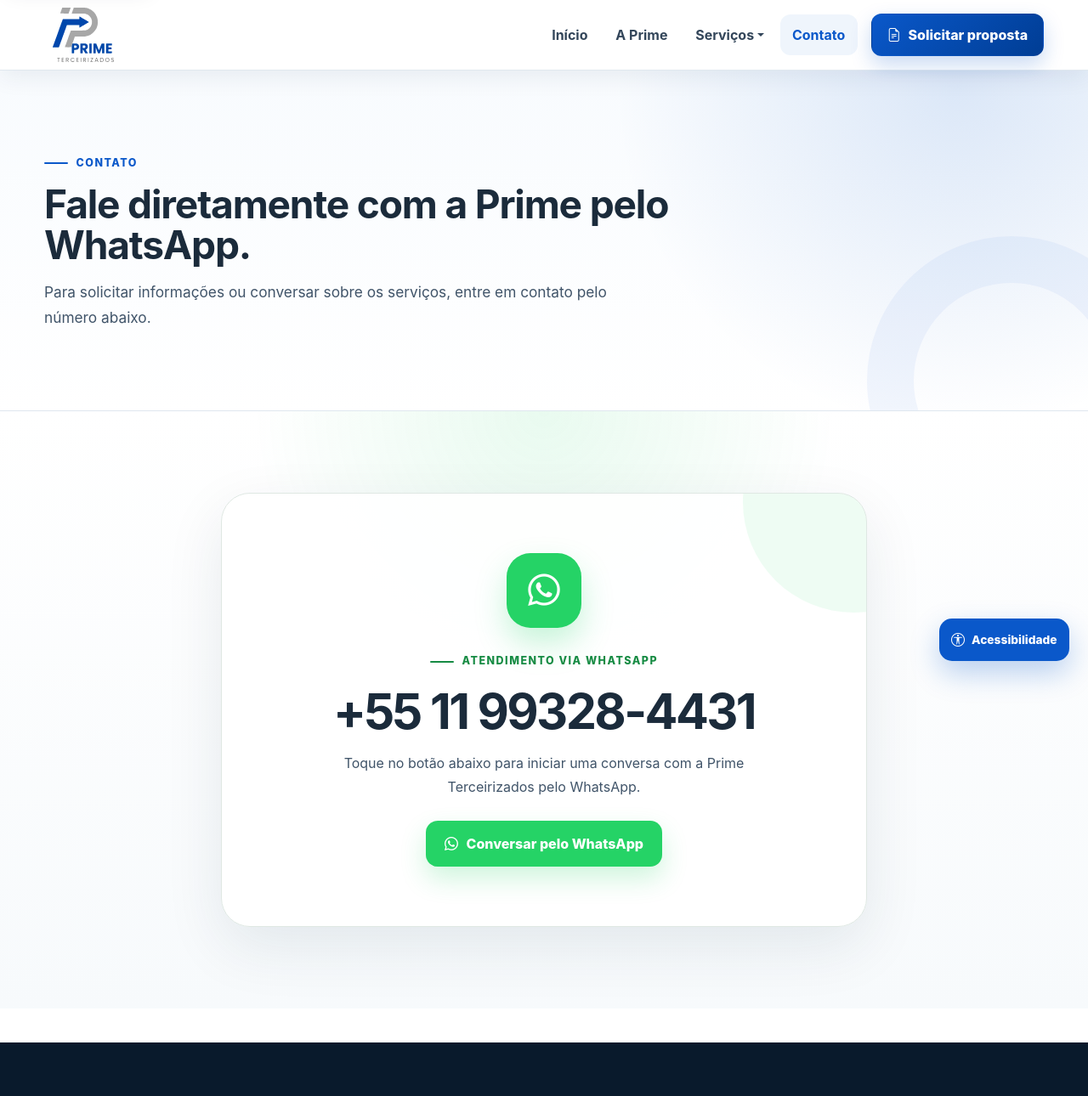
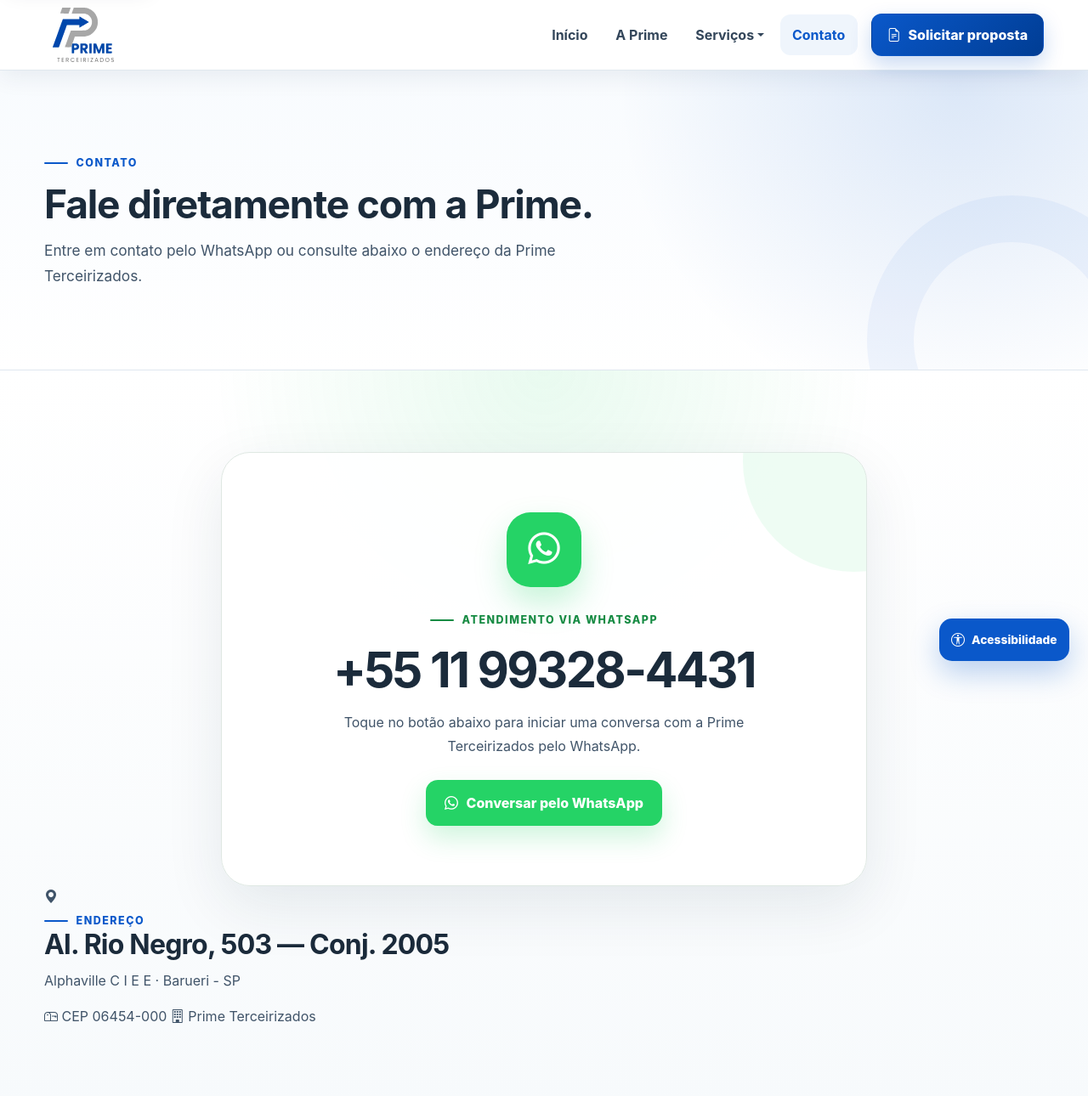
Before and after one commit to RickNBL/Prime-Site, a plain HTML site: page contato.html in a window 1280 px wide. Shown: the top 1290 px of the page at 85% size. Drawn offline with Linux system fonts and the light colour scheme.

Commit message:
endereço

```diff
--- a/contato.html
+++ b/contato.html
@@ -14,7 +14,7 @@
   <link rel="stylesheet" href="assets/css/base.css">
   <link rel="stylesheet" href="assets/css/layout.css">
   <link rel="stylesheet" href="assets/css/components.css">
-  <link rel="stylesheet" href="assets/css/pages.css">
+  <link rel="stylesheet" href="assets/css/pages.css?v=20260918-2">
   <link rel="stylesheet" href="assets/css/responsive.css">
   <link rel="stylesheet" href="assets/css/accessibility.css">
 
@@ -53,7 +53,7 @@
   </nav>
 </header>
 <main id="conteudo">
-  <section class="page-hero contact-hero"><div class="container-xl"><div class="page-intro reveal"><span class="eyebrow">Contato</span><h1>Fale diretamente com a Prime pelo WhatsApp.</h1><p>Para solicitar informações ou conversar sobre os serviços, entre em contato pelo número abaixo.</p></div></div></section>
+  <section class="page-hero contact-hero"><div class="container-xl"><div class="page-intro reveal"><span class="eyebrow">Contato</span><h1>Fale diretamente com a Prime.</h1><p>Entre em contato pelo WhatsApp ou consulte abaixo o endereço da Prime Terceirizados.</p></div></div></section>
   <section class="section contact-whatsapp-section" id="proposta">
     <div class="container-xl">
       <div class="contact-whatsapp-card reveal">
@@ -66,6 +66,19 @@
           Conversar pelo WhatsApp
         </a>
       </div>
+
+      <article class="contact-location-card reveal reveal-up" aria-labelledby="contact-address-title">
+        <div class="contact-location-icon" aria-hidden="true"><i class="bi bi-geo-alt-fill"></i></div>
+        <div class="contact-location-copy">
+          <span class="eyebrow">Endereço</span>
+          <h2 id="contact-address-title">Al. Rio Negro, 503 — Conj. 2005</h2>
+          <p>Alphaville C I E E · Barueri - SP</p>
+          <div class="contact-location-meta">
+            <span><i class="bi bi-mailbox" aria-hidden="true"></i> CEP 06454-000</span>
+            <span><i class="bi bi-building" aria-hidden="true"></i> Prime Terceirizados</span>
+          </div>
+        </div>
+      </article>
     </div>
   </section>
 </main>
```
